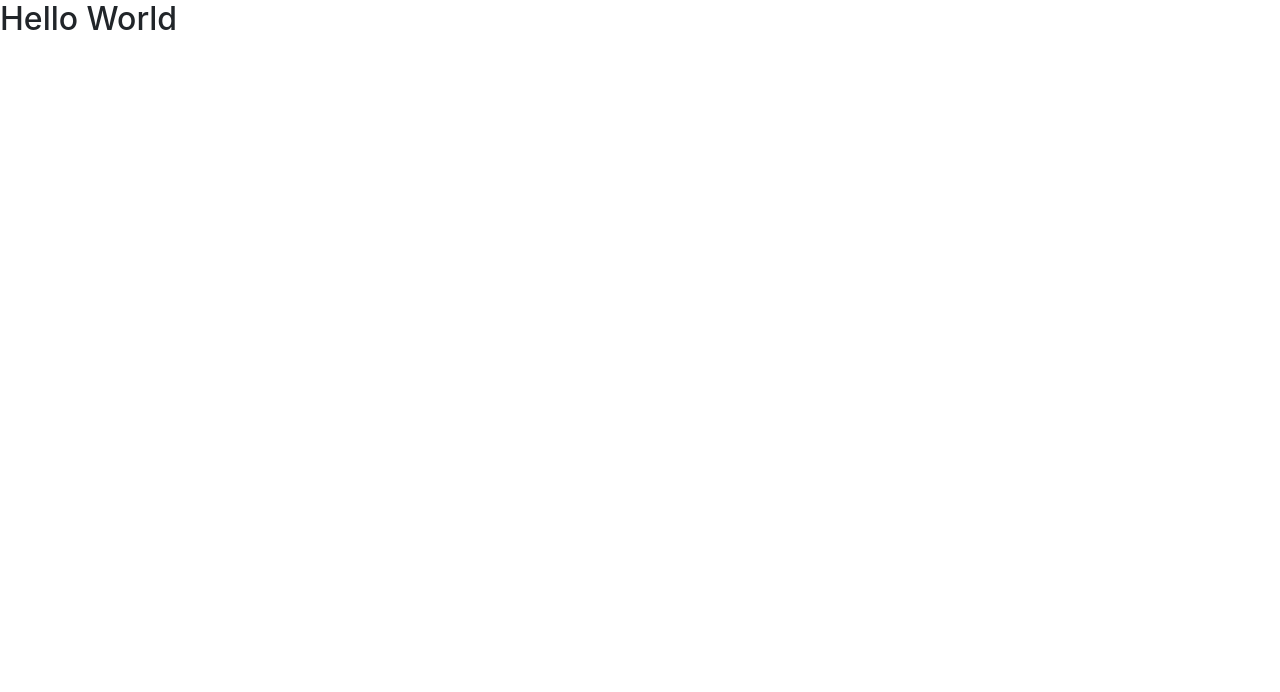
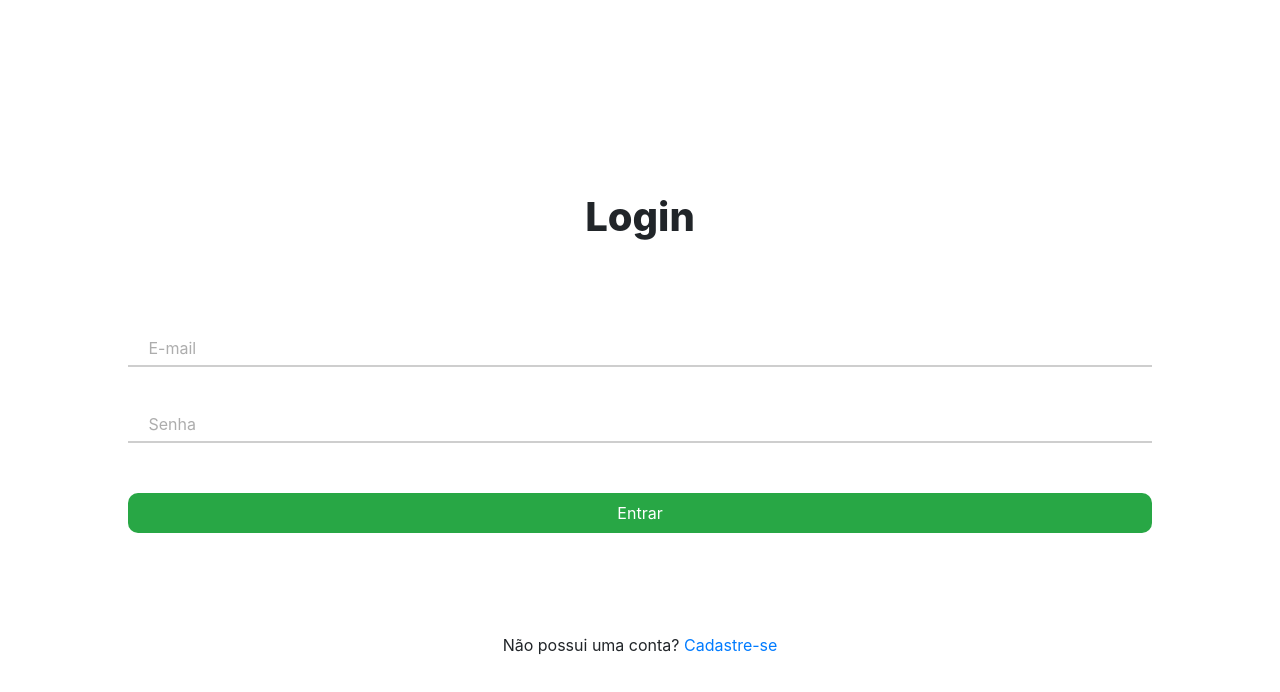
Before and after one commit to ThiagoDamaceno/healthcare, a plain HTML site: page index.html in a window 1280 px wide. Drawn offline with Linux system fonts and the light colour scheme.

Commit message:
Interface da Tela de login finalizada

```diff
--- /dev/null
+++ b/css/meu-estilo.css
@@ -0,0 +1,75 @@
+body {
+    height: 100%;
+    background-color: white;
+}
+
+.minha-borda {
+    border: 1px solid blue !important;
+}
+
+.login {
+    position: absolute;
+    top: 50%;
+    left: 50%;
+    transform: translate(-50%, -50%);
+    width: 80%;
+}
+
+.div-input input{
+    border: none;
+    background: none;
+    width: 100%;
+    color: #333;
+    height: 40px;
+    padding: 0 5px;
+    outline: none;
+
+    transform: translateY(65%);
+    text-indent: 2px;
+}
+
+.div-input {
+    border-bottom: rgb(206, 206, 206) solid 2px;
+    margin: 10px 0;
+    position: relative;
+}
+
+.meu-placeholder{
+    z-index: -1;
+    position: relative;
+    left: 2%;
+    top: -5px;
+    color: #adadad;
+    transition: .5s;
+}
+
+.meu-placeholder-after {
+    z-index: -1;
+    position: relative;
+    left: 2%;
+    top: -40px;
+    color: #333;
+    transition: .5s;
+    font-size: 18px;
+}
+
+.meu-botao {
+    margin-top: 40px;
+    height: 40px;
+    width: 100%;
+    color: white;
+    border: none;
+    border-radius: 10px;
+}
+
+.link-cadastre-se {
+    position: relative;
+    top: 100px;
+    margin-top: 40px;
+}
+
+#h1-login {
+    position: relative;
+    top: -50px;
+    font-weight: 800;
+}
--- a/index.html
+++ b/index.html
@@ -6,13 +6,40 @@
 
         <link rel="stylesheet" href="css/bootstrap/bootstrap.min.css">
 
+        <link rel="stylesheet" href="css/meu-estilo.css">
+
         <title>Hello, world!</title>
     </head>
     <body>
-        <h2>Hello World</h2>
+        <div id="login" class="login">
+            <h1 id="h1-login" class="text-center">Login</h1>
+
+            <div>
+                <form action="" class="">
+                    <div class="div-input">
+                        <input id="input-email" type="text" onkeyup="inputEmailFocus()">
+                        <span id="placeholder-input-email" class="meu-placeholder">E-mail</span>
+                    </div>
+                    <div class="div-input">
+                        <input id="input-senha" type="password" onkeyup="inputSenhaFocus()">
+                        <span id="placeholder-input-senha" class="meu-placeholder">Senha</span>
+                    </div>
+
+                    <button class="meu-botao bg-success">Entrar</button>
+                </form>
+
+                <div class="text-center">
+                    <span class="link-cadastre-se ">
+                        Não possui uma conta? <a href="/html/cadastre-se.html">Cadastre-se</a>
+                    </span>
+                </div>
+            </div>
+        </div>
 
         <script src="js/jquery/jquery-3.1.1.slim.js"></script>
         <script src="js/pooper/pooper.js"></script>
         <script src="js/bootstrap/bootstrap.min.js"></script>
+
+        <script src="js/login.js"></script>
     </body>
 </html>
--- /dev/null
+++ b/js/login.js
@@ -0,0 +1,25 @@
+function inputEmailFocus() {
+    const element = document.getElementById("placeholder-input-email");
+    const input = document.getElementById("input-email");
+
+    if (input.value != "") {
+        element.classList.remove("meu-placeholder");
+        element.classList.add("meu-placeholder-after");
+    } else {
+        element.classList.remove("meu-placeholder-after");
+        element.classList.add("meu-placeholder");
+    }
+}
+
+function inputSenhaFocus() {
+    const element = document.getElementById("placeholder-input-senha");
+    const input = document.getElementById("input-senha");
+
+    if (input.value != "") {
+        element.classList.remove("meu-placeholder");
+        element.classList.add("meu-placeholder-after");
+    } else {
+        element.classList.remove("meu-placeholder-after");
+        element.classList.add("meu-placeholder");
+    }
+}
```
Also changed, not shown: html/cadastre-se.html (added, +22 -0 lines).
